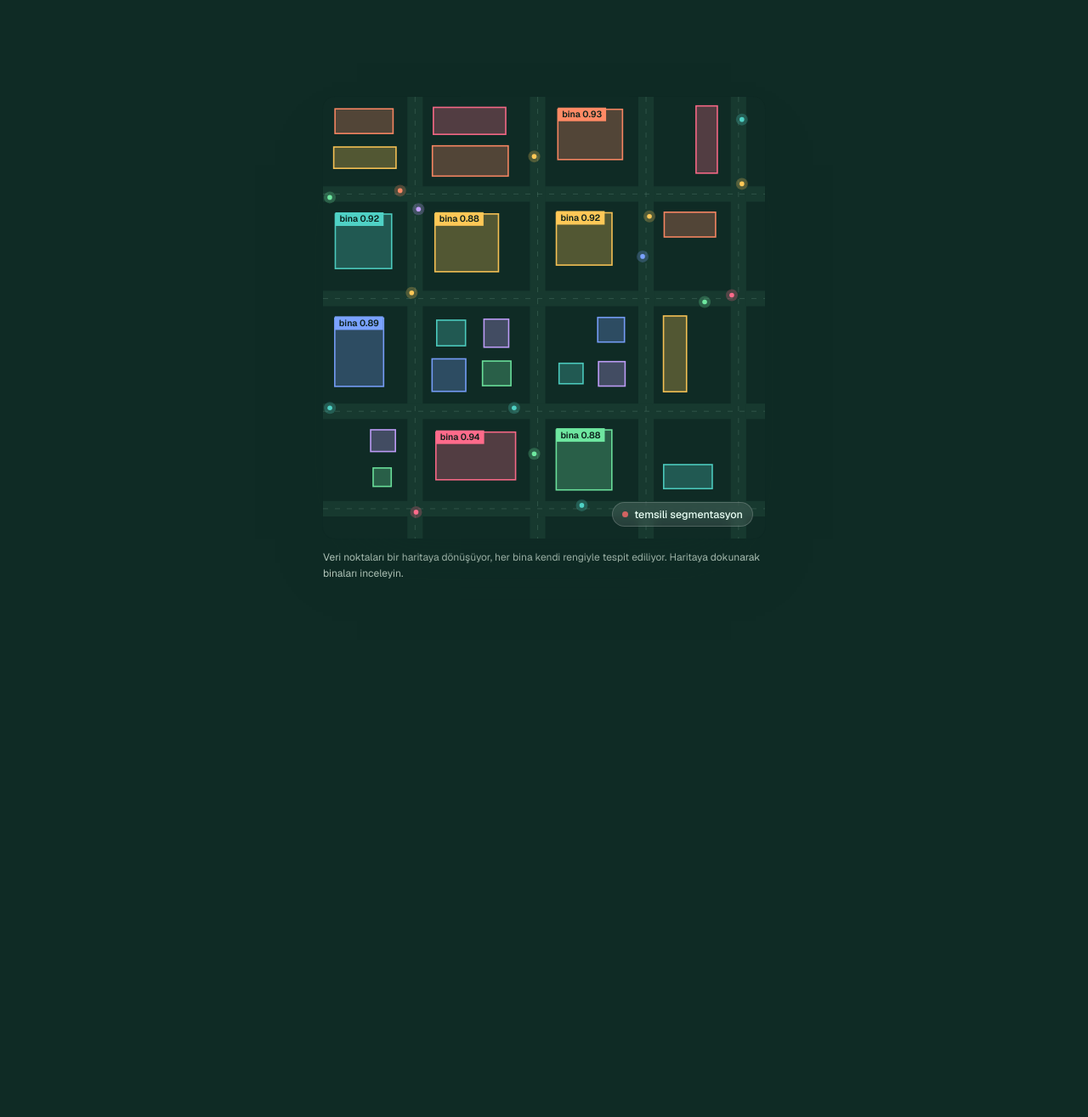
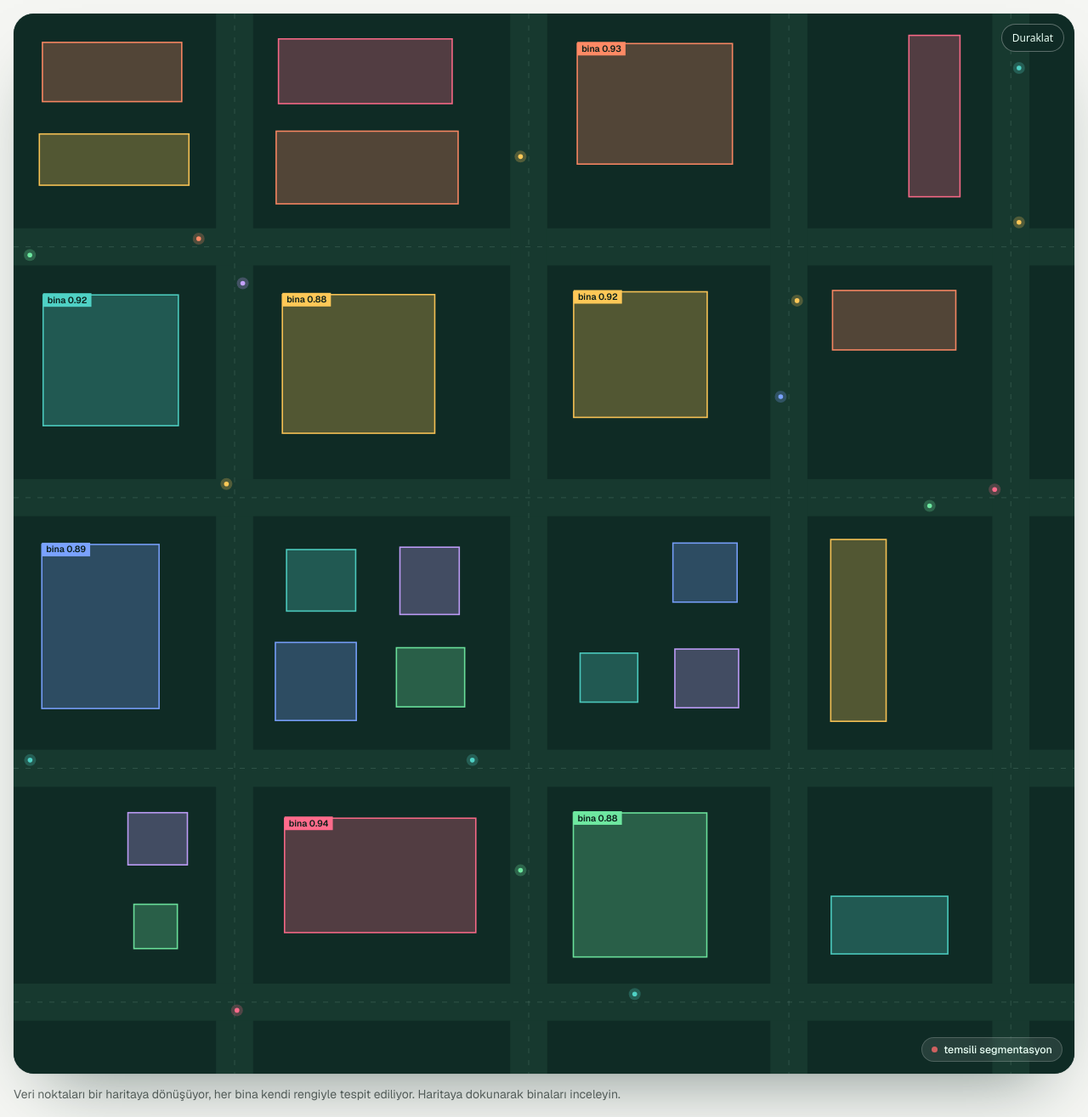
Before and after one commit to elanur04/elanur04.github.io, a PHP site: page /assets/segmentasyon-animasyonu.html in a window 1280 px wide. Shown: the whole page at 85% size. Before the commit the page ends 681 px from the top, so only its background shows below. Run offline with PHP 8.4, Linux system fonts and the light colour scheme.

Commit message:
Match segmentation video layout and add playback controls

```diff
--- a/assets/segmentasyon-animasyonu.html
+++ b/assets/segmentasyon-animasyonu.html
@@ -35,18 +35,18 @@ body { min-height: 100vh; display: grid; place-items: center; padding: 2rem; fon
     *, *::before, *::after { animation-duration: .01ms !important; transition-duration: .01ms !important; }
 }
 /* Fit the supplied animation inside the portfolio project panel. */
-body { min-height:100vh; padding:20px; background:#0f2b25; }
-.hero-art { width:min(520px, 100%, calc(100vh - 90px)); }
-.art-card { border-radius:14px; }
+body { min-height:100vh; padding:16px; background:#f5f6f3; }
+.hero-art { width:100%; }
+.art-card { border-radius:24px; }
 .art-card canvas { display:block; }
-.hero-art figcaption { color:#b4c8bc; font-size:12px; line-height:1.6; }
-</style>
+.hero-art figcaption { color:#5f6663; font-size:14px; line-height:1.6; }
+.animation-toggle{position:absolute;top:12px;right:12px;z-index:3;border:1px solid #ffffff50;background:#0f2b25dd;color:#e9fff5;border-radius:20px;padding:7px 12px;font:500 12px system-ui;cursor:pointer}.animation-toggle:focus-visible{outline:3px solid #ffc857;outline-offset:3px}</style>
 </head>
 <body>
 
 <figure class="hero-art">
     <div class="art-card">
-        <canvas id="scan" aria-hidden="true"></canvas>
+        <button class="animation-toggle" type="button">Duraklat</button><canvas id="scan" aria-hidden="true"></canvas>
         <span class="art-badge" aria-hidden="true"><i></i>temsili segmentasyon</span>
     </div>
     <figcaption>Veri noktaları bir haritaya dönüşüyor, her bina kendi rengiyle tespit ediliyor. İmleci haritada gezdirin.</figcaption>
@@ -227,17 +227,25 @@ body { min-height:100vh; padding:20px; background:#0f2b25; }
 
     new ResizeObserver(resize).observe(canvas);
     resize();
-    if (reduce) return;
-    let running = false, raf = 0, last = 0, t0 = performance.now();
+    let running = false, raf = 0, last = 0, elapsed = 0, visible = false, paused = reduce;
+    const toggle = document.querySelector('.animation-toggle');
+    function updateButton(){ toggle.textContent = paused ? 'Oynat' : 'Duraklat'; toggle.setAttribute('aria-pressed',String(paused)); }
     const loop = now => {
-        const dt = Math.min(now - last, 50); last = now;
-        draw((now - t0) % CYCLE, dt);
-        if (running) raf = requestAnimationFrame(loop);
+        if(!running)return;
+        const dt = Math.min(now - last, 50); last = now; elapsed += dt;
+        draw(elapsed % CYCLE, dt);
+        raf = requestAnimationFrame(loop);
     };
-    new IntersectionObserver(([e]) => {
-        if (e.isIntersecting && !running) { running = true; last = performance.now(); raf = requestAnimationFrame(loop); }
-        else if (!e.isIntersecting && running) { running = false; cancelAnimationFrame(raf); }
-    }).observe(canvas);
+    function sync(){
+        const next = visible && !paused && !document.hidden;
+        if(next && !running){running=true;last=performance.now();raf=requestAnimationFrame(loop);}
+        else if(!next){running=false;cancelAnimationFrame(raf);}
+    }
+    toggle.addEventListener('click',()=>{paused=!paused;updateButton();sync();});
+    new IntersectionObserver(([e])=>{visible=e.isIntersecting;sync();}).observe(canvas);
+    document.addEventListener('visibilitychange',sync);
+    updateButton();
+
 })();
 </script>
 </body>
```
Also changed, not shown: style.css.
